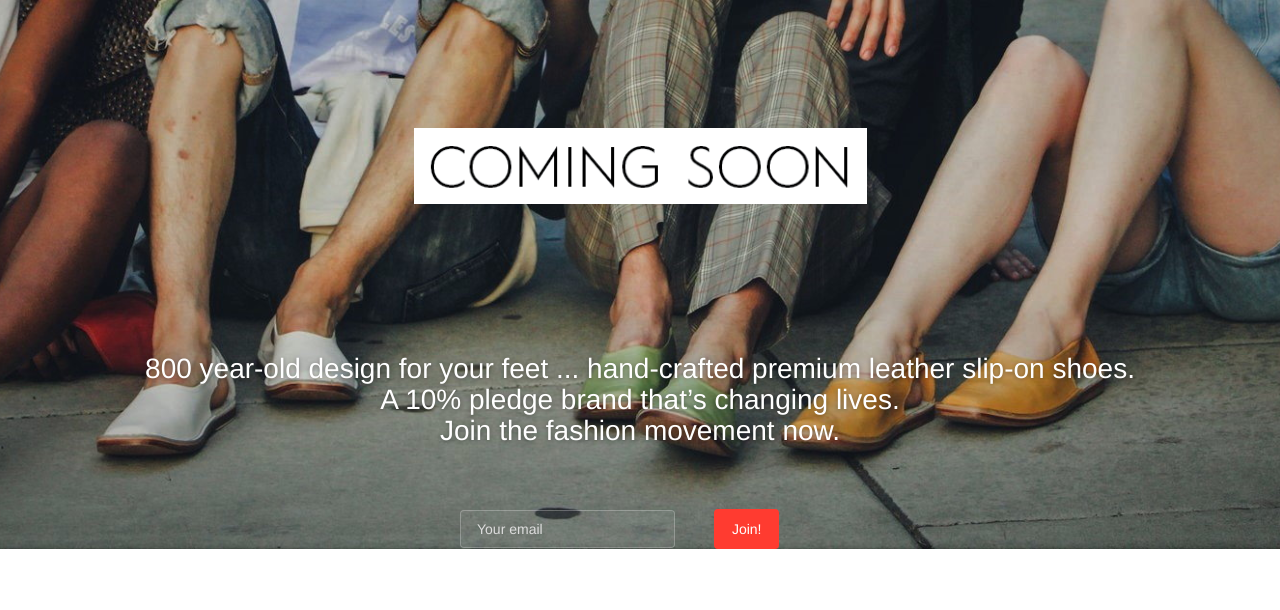
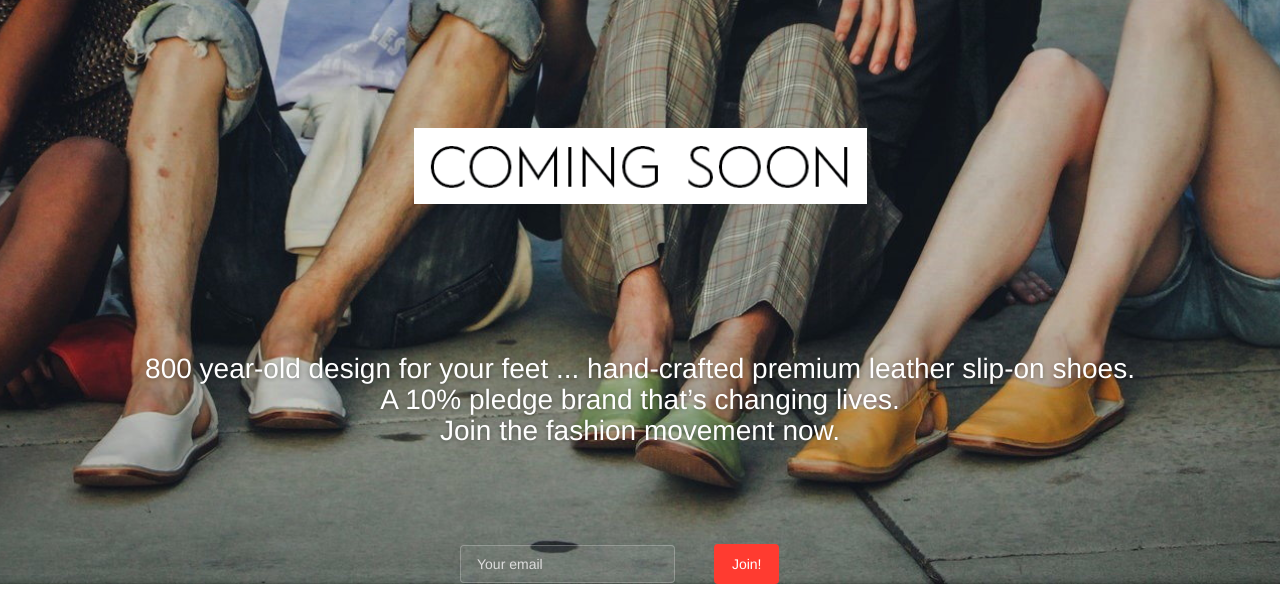
Before and after one commit to lovelldies/theophylusshoes, a plain HTML site: page index.html in a window 1280 px wide. Shown: the part 263-873 px from the top of the page. Before the commit the page ends 838 px from the top, so only its background shows below. Drawn offline with nearby package versions, Linux system fonts and the light colour scheme; a web font is replaced by a local one.

Commit message:
Minor CSS edit.

```diff
--- a/index.html
+++ b/index.html
@@ -59,7 +59,7 @@
         <img src="coming-soon-text.png" alt="Coming Soon" />
       </div>
       <h4 class="motto">800 year-old design for your feet ... hand-crafted premium leather slip-on shoes.<br> A 10% pledge brand that’s changing lives. <br> Join the fashion movement now.</h4>
-      <div class="subscribe">
+      <div class="subscribe" style="margin-top: 50px;">
         <div class="row">
           <div class="col-md-4 col-md-offset-4 col-sm6-6 col-sm-offset-3 ">
             <div id="mc_embed_signup">
```
